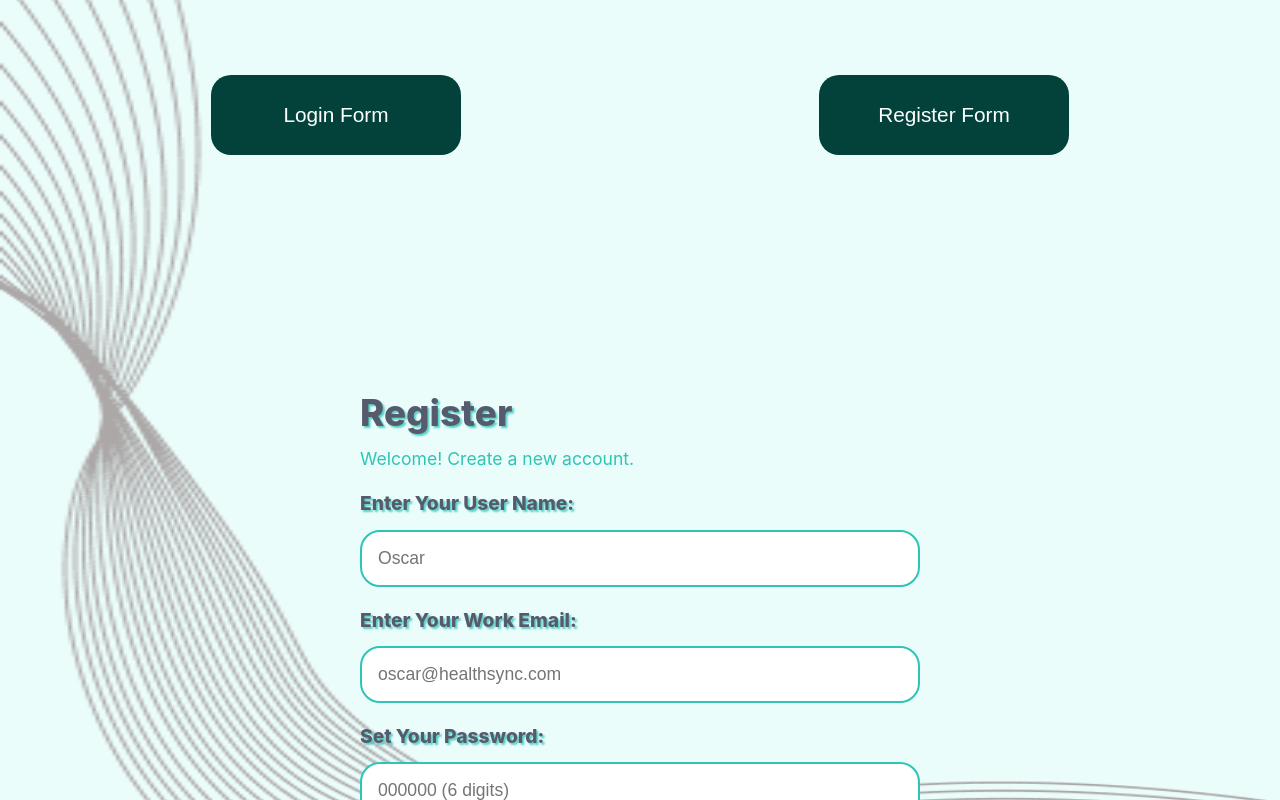
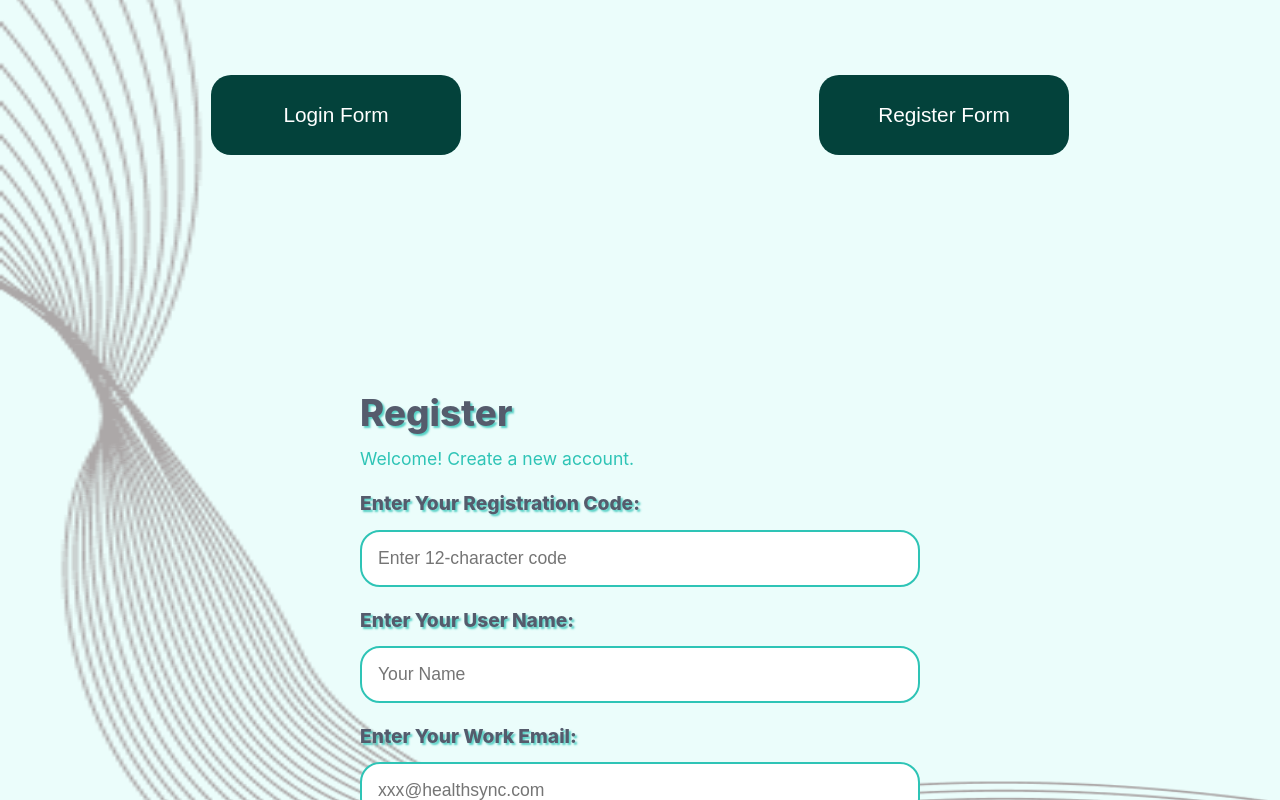
Before and after one commit to YaliZhang1/Pkny-Medi, a React (Create React App) app in the folder health-sync/: page /authPage in a window 1280 px wide. Both pictures are taken after a click on the button "Register Form". Shown: the top 800 px of the page. Built offline with nearby package versions, Linux system fonts and the light colour scheme.

Commit message:
fix registration code

```diff
--- a/health-sync/src/api/register.js
+++ b/health-sync/src/api/register.js
@@ -1,4 +1,4 @@
-export const register= async (formData) => {
+export const register = async (formData) => {
   try {
     const response = await fetch("http://localhost:3001/auth/register", {
       method: "POST",
@@ -9,9 +9,24 @@ export const register= async (formData) => {
     });
 
     const data = await response.json();
-    return { success: response.ok, message: data.message, error: data.error };
+    if (!response.ok) {
+      alert("Registration failed:", data.message || "Registration failed");
+      return {
+        success: false,
+        message: data.message || "Registration failed",
+        error: data.error || "Unknown error",
+      };
+    }
+    return {
+      success: true,
+      message: data.message || "Registration successful",
+      error: null,
+    };
   } catch (error) {
     console.error("Error:", error);
-    return { success: false, error: "Something went wrong. Please try again later." };
+    return {
+      success: false,
+      error: "Something went wrong. Please try again later.",
+    };
   }
 };
--- a/health-sync/src/pages/AuthPage/AuthPage.jsx
+++ b/health-sync/src/pages/AuthPage/AuthPage.jsx
@@ -8,7 +8,7 @@ import { login } from "../../api/login";
 export default function AuthPage() {
   const [isLogin, setIsLogin] = useState(true);
   const [email, setEmail] = useState("");
-  // const [code, setCode] = useState("");
+  const [registrationCode, setRegistrationCode] = useState(""); // For registration
   const [name, setName] = useState(""); // For registration
   const [password, setPassword] = useState(""); // For registration
   const [confirmPassword, setConfirmPassword] = useState(""); // For registration
@@ -42,6 +42,12 @@ export default function AuthPage() {
   };
 
   const handleRegister = async () => {
+    const emailRegex = /^[a-zA-Z0-9._%+-]+@healthsync\.com$/;
+    if (!emailRegex.test(email)) {
+      alert("Email must end with @healthsync.com");
+      return;
+    }
+
     if (password !== confirmPassword) {
       alert("Passwords do not match");
       return;
@@ -52,12 +58,11 @@ export default function AuthPage() {
       return;
     }
 
-    const userData = { name, email, password };
+    const userData = { registrationCode, name, email, password };
     const userResponse = await register(userData);
 
     if (userResponse.success) {
-      alert("Registration successful!");
-      navigate("/dashboard");
+      alert("Registration successful! Please go to Login Form to Login");
     } else {
       alert(userResponse.message || "Registration failed. Please try again.");
     }
@@ -93,6 +98,8 @@ export default function AuthPage() {
         />
       ) : (
         <RegisterForm
+          registrationCode={registrationCode}
+          setRegistrationCode={setRegistrationCode}
           name={name}
           setName={setName}
           email={email}
@@ -154,6 +161,8 @@ function LoginForm({
 }
 
 function RegisterForm({
+  registrationCode,
+  setRegistrationCode,
   name,
   setName,
   email,
@@ -179,39 +188,53 @@ function RegisterForm({
           <p>Welcome! Create a new account.</p>
         </div>
         <div className="inputBox">
+          <h3>Enter Your Registration Code:</h3>
+          <input
+            type="text"
+            value={registrationCode}
+            onChange={(e) => setRegistrationCode(e.target.value.replace(/\s+/g, ""))}
+            required
+            placeholder="Enter 12-character code"
+            maxLength={12}
+          />
           <h3>Enter Your User Name:</h3>
           <input
             type="text"
             value={name}
-            onChange={(e) => setName(e.target.value)}
+            onChange={(e) => setName(e.target.value.replace(/\s+/g, ""))}
             required
-            placeholder="Oscar"
+            placeholder="Your Name"
           />
           <h3>Enter Your Work Email:</h3>
           <input
             type="email"
             value={email}
-            onChange={(e) => setEmail(e.target.value)}
+            onChange={(e) =>
+              setEmail(e.target.value.replace(/\s+/g, ""))}
             required
-            placeholder="oscar@healthsync.com"
+            placeholder="xxx@healthsync.com"
+            pattern="^[a-zA-Z0-9._%+-]+@healthsync\.com$"
+            title="Email must end with @healthsync.com"
           />
           <h3>Set Your Password:</h3>
           <input
             type="password"
             value={password}
-            onChange={(e) => setPassword(e.target.value)}
+            onChange={(e) => setPassword(e.target.value.replace(/\s+/g, ""))}
             required
             placeholder="000000 (6 digits)"
-            pattern="[0-9]{6}"
+            pattern="^\d{6}$"
+            title="Password must be exactly 6 digits"
           />
           <h3>Repeat Your Password:</h3>
           <input
             type="password"
             value={confirmPassword}
-            onChange={(e) => setConfirmPassword(e.target.value)}
+            onChange={(e) => setConfirmPassword(e.target.value.replace(/\s+/g, ""))}
             required
             placeholder="000000 (6 digits)"
-            pattern="[0-9]{6}"
+            pattern="^\d{6}$"
+            title="Password must be exactly 6 digits"
           />
         </div>
         <button className="button" type="submit">
```
